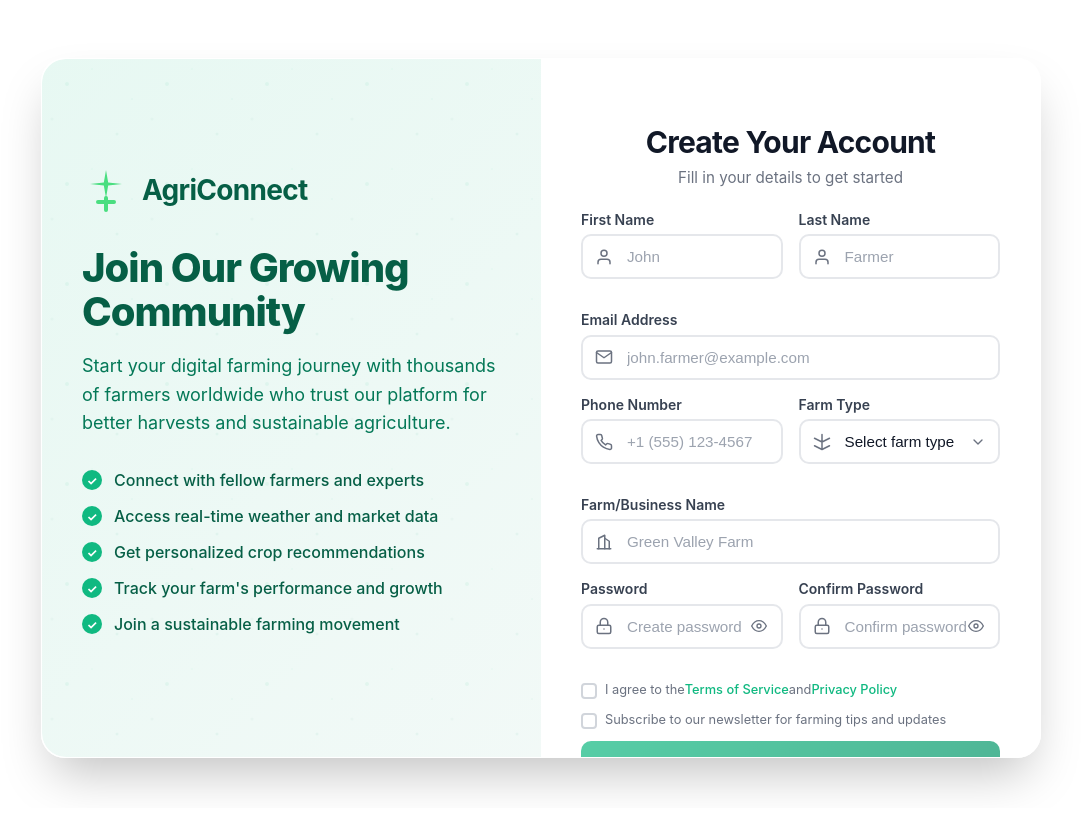
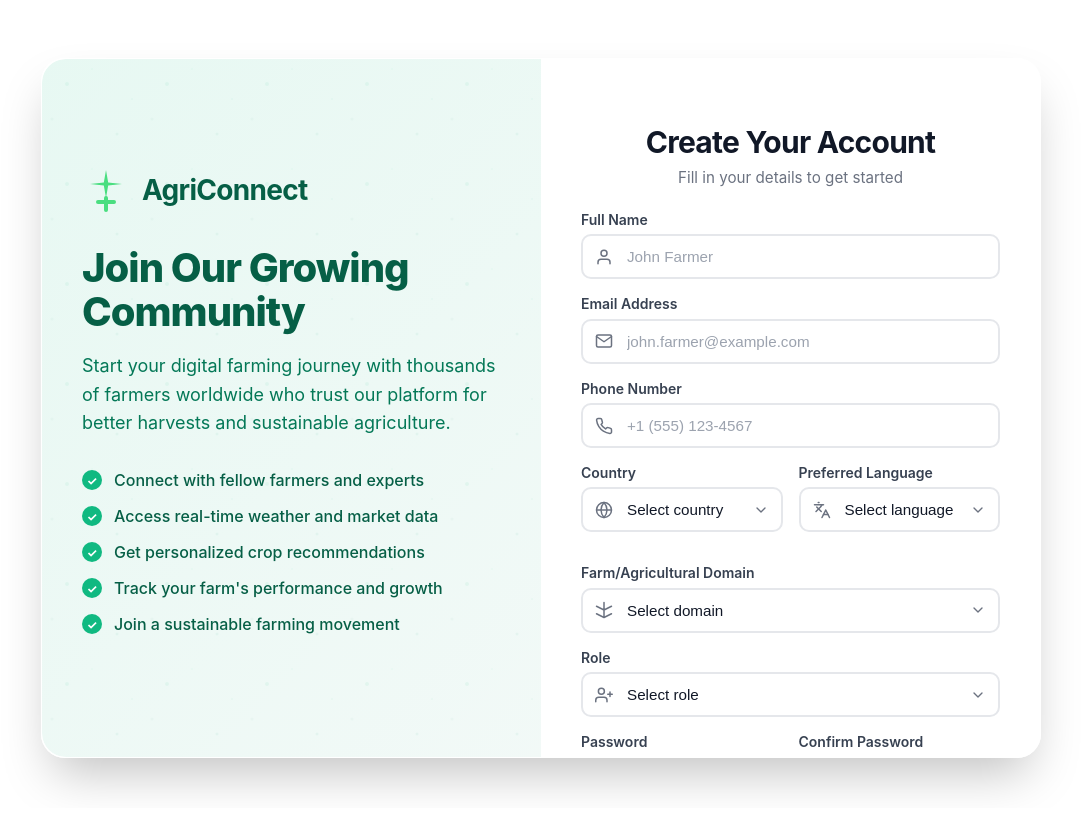
Before and after one commit to SnapeV1/agra-frontend, an Angular app: page /register in a window 1280 px wide. Shown: the whole page, without its empty margins (99-1180 px from the left). Built offline with nearby package versions, Linux system fonts and the light colour scheme.

Commit message:
Integrating Register endpoint

```diff
--- a/src/app/features/auth/components/register/register.component.html
+++ b/src/app/features/auth/components/register/register.component.html
@@ -34,9 +34,8 @@
       </div>
 
       <form class="register-form" (ngSubmit)="onRegister()" #registerForm="ngForm">
-        <div class="form-row">
         <div class="form-group">
-            <label for="firstName">First Name</label>
+          <label for="name">Full Name</label>
           <div class="input-wrapper">
             <svg class="input-icon" width="18" height="18" viewBox="0 0 24 24" fill="none" xmlns="http://www.w3.org/2000/svg">
               <path d="M20 21v-2a4 4 0 0 0-4-4H8a4 4 0 0 0-4 4v2" stroke="#6b7280" stroke-width="2" stroke-linecap="round" stroke-linejoin="round"/>
@@ -44,37 +43,15 @@
             </svg>
             <input
               type="text"
-                id="firstName"
-                name="firstName"
-                [(ngModel)]="registerData.firstName"
-                placeholder="John"
+              id="name"
+              name="name"
+              [(ngModel)]="registerData.name"
+              placeholder="John Farmer"
               required
-                #firstName="ngModel">
+              #name="ngModel">
           </div>
-            <div class="error-message" *ngIf="firstName.invalid && firstName.touched">
-              First name is required
-            </div>
-          </div>
-
-          <div class="form-group">
-            <label for="lastName">Last Name</label>
-            <div class="input-wrapper">
-              <svg class="input-icon" width="18" height="18" viewBox="0 0 24 24" fill="none" xmlns="http://www.w3.org/2000/svg">
-                <path d="M20 21v-2a4 4 0 0 0-4-4H8a4 4 0 0 0-4 4v2" stroke="#6b7280" stroke-width="2" stroke-linecap="round" stroke-linejoin="round"/>
-                <circle cx="12" cy="7" r="4" stroke="#6b7280" stroke-width="2" stroke-linecap="round" stroke-linejoin="round"/>
-              </svg>
-              <input
-                type="text"
-                id="lastName"
-                name="lastName"
-                [(ngModel)]="registerData.lastName"
-                placeholder="Farmer"
-                required
-                #lastName="ngModel">
-            </div>
-            <div class="error-message" *ngIf="lastName.invalid && lastName.touched">
-              Last name is required
-            </div>
+          <div class="error-message" *ngIf="name.invalid && name.touched">
+            Full name is required
           </div>
         </div>
 
@@ -99,7 +76,6 @@
           </div>
         </div>
 
-        <div class="form-row">
         <div class="form-group">
           <label for="phone">Phone Number</label>
           <div class="input-wrapper">
@@ -120,54 +96,150 @@
           </div>
         </div>
 
+        <div class="form-row">
           <div class="form-group">
-            <label for="farmType">Farm Type</label>
+            <label for="country">Country</label>
+            <div class="input-wrapper">
+              <svg class="input-icon" width="18" height="18" viewBox="0 0 24 24" fill="none" xmlns="http://www.w3.org/2000/svg">
+                <circle cx="12" cy="12" r="10" stroke="#6b7280" stroke-width="2"/>
+                <line x1="2" y1="12" x2="22" y2="12" stroke="#6b7280" stroke-width="2"/>
+                <path d="M12 2a15.3 15.3 0 0 1 4 10 15.3 15.3 0 0 1-4 10 15.3 15.3 0 0 1-4-10 15.3 15.3 0 0 1 4-10z" stroke="#6b7280" stroke-width="2"/>
+              </svg>
+              <select
+                id="country"
+                name="country"
+                [(ngModel)]="registerData.country"
+                required
+                #country="ngModel">
+                <option value="">Select country</option>
+                <option value="US">United States</option>
+                <option value="CA">Canada</option>
+                <option value="GB">United Kingdom</option>
+                <option value="AU">Australia</option>
+                <option value="IN">India</option>
+                <option value="BR">Brazil</option>
+                <option value="AR">Argentina</option>
+                <option value="MX">Mexico</option>
+                <option value="DE">Germany</option>
+                <option value="FR">France</option>
+                <option value="IT">Italy</option>
+                <option value="ES">Spain</option>
+                <option value="NL">Netherlands</option>
+                <option value="KE">Kenya</option>
+                <option value="NG">Nigeria</option>
+                <option value="ZA">South Africa</option>
+                <option value="CN">China</option>
+                <option value="JP">Japan</option>
+                <option value="other">Other</option>
+              </select>
+            </div>
+            <div class="error-message" *ngIf="country.invalid && country.touched">
+              Please select a country
+            </div>
+          </div>
+
+          <div class="form-group">
+            <label for="language">Preferred Language</label>
+            <div class="input-wrapper">
+              <svg class="input-icon" width="18" height="18" viewBox="0 0 24 24" fill="none" xmlns="http://www.w3.org/2000/svg">
+                <path d="M5 8l6 6" stroke="#6b7280" stroke-width="2" stroke-linecap="round" stroke-linejoin="round"/>
+                <path d="M4 14l6-6 2-3" stroke="#6b7280" stroke-width="2" stroke-linecap="round" stroke-linejoin="round"/>
+                <path d="M2 5h12" stroke="#6b7280" stroke-width="2" stroke-linecap="round" stroke-linejoin="round"/>
+                <path d="M7 2h1" stroke="#6b7280" stroke-width="2" stroke-linecap="round" stroke-linejoin="round"/>
+                <path d="M22 22l-5-10-5 10" stroke="#6b7280" stroke-width="2" stroke-linecap="round" stroke-linejoin="round"/>
+                <path d="M14 18h6" stroke="#6b7280" stroke-width="2" stroke-linecap="round" stroke-linejoin="round"/>
+              </svg>
+              <select
+                id="language"
+                name="language"
+                [(ngModel)]="registerData.language"
+                required
+                #language="ngModel">
+                <option value="">Select language</option>
+                <option value="en">English</option>
+                <option value="es">Spanish</option>
+                <option value="fr">French</option>
+                <option value="de">German</option>
+                <option value="it">Italian</option>
+                <option value="pt">Portuguese</option>
+                <option value="zh">Chinese</option>
+                <option value="ja">Japanese</option>
+                <option value="ar">Arabic</option>
+                <option value="hi">Hindi</option>
+                <option value="sw">Swahili</option>
+                <option value="other">Other</option>
+              </select>
+            </div>
+            <div class="error-message" *ngIf="language.invalid && language.touched">
+              Please select a language
+            </div>
+          </div>
+        </div>
+
+        <div class="form-group">
+          <label for="domain">Farm/Agricultural Domain</label>
           <div class="input-wrapper">
             <svg class="input-icon" width="18" height="18" viewBox="0 0 24 24" fill="none" xmlns="http://www.w3.org/2000/svg">
               <path d="M12 2v20M2 7l10 5 10-5M2 17l10 5 10-5" stroke="#6b7280" stroke-width="2" stroke-linecap="round" stroke-linejoin="round"/>
             </svg>
             <select
-                id="farmType"
-                name="farmType"
-                [(ngModel)]="registerData.farmType"
+              id="domain"
+              name="domain"
+              [(ngModel)]="registerData.domain"
               required
-                #farmType="ngModel">
-                <option value="">Select farm type</option>
-                <option value="crop">Crop Production</option>
+              #domain="ngModel">
+              <option value="">Select domain</option>
+              <option value="crop-production">Crop Production</option>
               <option value="livestock">Livestock</option>
-                <option value="dairy">Dairy</option>
+              <option value="dairy">Dairy Farming</option>
               <option value="poultry">Poultry</option>
+              <option value="aquaculture">Aquaculture</option>
+              <option value="horticulture">Horticulture</option>
+              <option value="organic">Organic Farming</option>
+              <option value="greenhouse">Greenhouse</option>
+              <option value="agroforestry">Agroforestry</option>
               <option value="mixed">Mixed Farming</option>
-                <option value="organic">Organic</option>
-                <option value="greenhouse">Greenhouse</option>
+              <option value="research">Agricultural Research</option>
+              <option value="consulting">Agricultural Consulting</option>
+              <option value="education">Agricultural Education</option>
               <option value="other">Other</option>
             </select>
           </div>
-            <div class="error-message" *ngIf="farmType.invalid && farmType.touched">
-              Please select a farm type
-            </div>
+          <div class="error-message" *ngIf="domain.invalid && domain.touched">
+            Please select your agricultural domain
           </div>
         </div>
 
         <div class="form-group">
-          <label for="farmName">Farm/Business Name</label>
+          <label for="role">Role</label>
           <div class="input-wrapper">
             <svg class="input-icon" width="18" height="18" viewBox="0 0 24 24" fill="none" xmlns="http://www.w3.org/2000/svg">
-              <path d="M3 21h18" stroke="#6b7280" stroke-width="2" stroke-linecap="round" stroke-linejoin="round"/>
-              <path d="M5 21V7l8-4v18" stroke="#6b7280" stroke-width="2" stroke-linecap="round" stroke-linejoin="round"/>
-              <path d="M19 21V11l-6-4" stroke="#6b7280" stroke-width="2" stroke-linecap="round" stroke-linejoin="round"/>
+              <path d="M16 21v-2a4 4 0 0 0-4-4H5a4 4 0 0 0-4 4v2" stroke="#6b7280" stroke-width="2" stroke-linecap="round" stroke-linejoin="round"/>
+              <circle cx="8.5" cy="7" r="4" stroke="#6b7280" stroke-width="2"/>
+              <line x1="20" y1="8" x2="20" y2="14" stroke="#6b7280" stroke-width="2" stroke-linecap="round"/>
+              <line x1="23" y1="11" x2="17" y2="11" stroke="#6b7280" stroke-width="2" stroke-linecap="round"/>
             </svg>
-            <input
-              type="text"
-              id="farmName"
-              name="farmName"
-              [(ngModel)]="registerData.farmName"
-              placeholder="Green Valley Farm"
+            <select
+              id="role"
+              name="role"
+              [(ngModel)]="registerData.role"
               required
-              #farmName="ngModel">
+              #role="ngModel">
+              <option value="">Select role</option>
+              <option value="farmer">Farmer</option>
+              <option value="agricultural-expert">Agricultural Expert</option>
+              <option value="researcher">Researcher</option>
+              <option value="consultant">Consultant</option>
+              <option value="educator">Educator</option>
+              <option value="student">Student</option>
+              <option value="agribusiness-owner">Agribusiness Owner</option>
+              <option value="cooperative-member">Cooperative Member</option>
+              <option value="extension-officer">Extension Officer</option>
+              <option value="other">Other</option>
+            </select>
           </div>
-          <div class="error-message" *ngIf="farmName.invalid && farmName.touched">
-            Farm/Business name is required
+          <div class="error-message" *ngIf="role.invalid && role.touched">
+            Please select your role
           </div>
         </div>
 
--- a/src/app/features/auth/components/register/register.component.ts
+++ b/src/app/features/auth/components/register/register.component.ts
@@ -1,5 +1,6 @@
 import { Component } from '@angular/core';
 import { Router } from '@angular/router';
+import { AuthService } from 'src/app/services/auth/auth.service';
 
 @Component({
   selector: 'app-register',
@@ -8,12 +9,13 @@ import { Router } from '@angular/router';
 })
 export class RegisterComponent {
   registerData = {
-    firstName: '',
-    lastName: '',
+    name: '',
     email: '',
     phone: '',
-    farmName: '',
-    farmType: '',
+    country: '',
+    language: '',
+    domain: '',
+    role: '',
     password: '',
     confirmPassword: ''
   };
@@ -24,7 +26,7 @@ export class RegisterComponent {
   subscribeNewsletter = false;
   isLoading = false;
 
-  constructor(private router: Router) {}
+constructor(private router: Router, private authService: AuthService) {}
 
   onRegister() {
     if (this.isLoading) return;
@@ -34,15 +36,36 @@ export class RegisterComponent {
       return;
     }
 
+    if (!this.agreeToTerms) {
+      console.log('Must agree to terms and conditions');
+      return;
+    }
+
     this.isLoading = true;
 
-    // Simulate API call
-    setTimeout(() => {
-      console.log('Registration attempt:', this.registerData);
-      this.isLoading = false;
-      // Add your registration logic here
-      // this.router.navigate(['/login']);
-    }, 2000);
+    const userData = {
+      name: this.registerData.name,
+      email: this.registerData.email,
+      phone: this.registerData.phone,
+      country: this.registerData.country,
+      language: this.registerData.language,
+      domain: this.registerData.domain,
+      role: this.registerData.role,
+      password: this.registerData.password
+    };
+
+   this.authService.register(userData).subscribe({
+  next: (response) => {
+    console.log('Registration successful:', response);
+    this.isLoading = false;
+    this.router.navigate(['/login']);
+  },
+  error: (error) => {
+    console.error('Registration failed:', error);
+    this.isLoading = false;
+  }
+});
+
   }
 
   passwordsMatch(): boolean {
@@ -59,11 +82,68 @@ export class RegisterComponent {
 
   onGoogleRegister() {
     console.log('Google registration clicked');
-    // Implement Google OAuth registration
+    // TO Implement, Google OAuth registration
+
+    // this.authService.googleSignUp().subscribe({
+    //   next: (response) => {
+    //     console.log('Google registration successful:', response);
+    //     this.router.navigate(['/dashboard']);
+    //   },
+    //   error: (error) => {
+    //     console.error('Google registration failed:', error);
+    //   }
+    // });
   }
 
   onFacebookRegister() {
     console.log('Facebook registration clicked');
-    // Implement Facebook OAuth registration
+    // To Implement Facebook OAuth registration
+
+    // this.authService.facebookSignUp().subscribe({
+    //   next: (response) => {
+    //     console.log('Facebook registration successful:', response);
+    //     this.router.navigate(['/dashboard']);
+    //   },
+    //   error: (error) => {
+    //     console.error('Facebook registration failed:', error);
+    //   }
+    // });
+  }
+
+  // Helper method to validate form before submission
+  isFormValid(): boolean {
+    return !!(
+      this.registerData.name &&
+      this.registerData.email &&
+      this.registerData.phone &&
+      this.registerData.country &&
+      this.registerData.language &&
+      this.registerData.domain &&
+      this.registerData.role &&
+      this.registerData.password &&
+      this.registerData.confirmPassword &&
+      this.passwordsMatch() &&
+      this.agreeToTerms
+    );
+  }
+
+  // Helper method to reset form
+  resetForm() {
+    this.registerData = {
+      name: '',
+      email: '',
+      phone: '',
+      country: '',
+      language: '',
+      domain: '',
+      role: '',
+      password: '',
+      confirmPassword: ''
+    };
+    this.showPassword = false;
+    this.showConfirmPassword = false;
+    this.agreeToTerms = false;
+    this.subscribeNewsletter = false;
+    this.isLoading = false;
   }
 }
--- a/src/app/services/auth/auth.service.ts
+++ b/src/app/services/auth/auth.service.ts
@@ -7,11 +7,11 @@ import { User } from 'src/app/features/user/models/user.model';
   providedIn: 'root'
 })
 export class AuthService {
-  private apiUrl = 'http://localhost:8080/api/auth'; // Adjust to match your backend
+  private apiUrl = 'http://localhost:8080/api/auth';
 
   constructor(private http: HttpClient) {}
 
-  register(userData: Partial<User>): Observable<User> {
-    return this.http.post<User>(`${this.apiUrl}/register`, userData);
+  register(userData: any): Observable<any> {
+    return this.http.post(`${this.apiUrl}/register`, userData);
   }
 }
```
Lines whose indentation alone changed are shown as unchanged.
